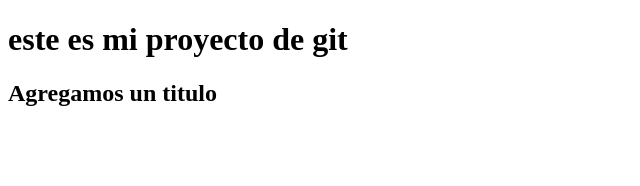
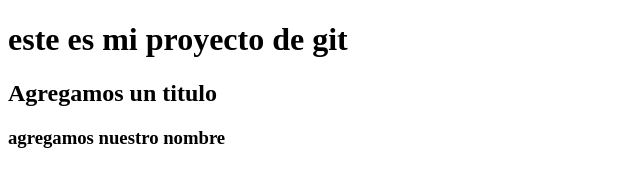
Before and after one commit to Compartir54/tarea_de_git, a plain HTML site: page index.html in a window 1280 px wide. Shown: the whole page, without its empty margins (0-640 px from the left). Drawn offline with Linux system fonts and the light colour scheme.

Commit message:
agregamos nuestro nombre

```diff
--- a/index.html
+++ b/index.html
@@ -9,5 +9,6 @@
 <body>
     <h1>este es mi proyecto de git</h1>
     <h2>Agregamos un titulo</h2>
+    <h3>agregamos nuestro nombre</h3>
 </body>
 </html>
```
